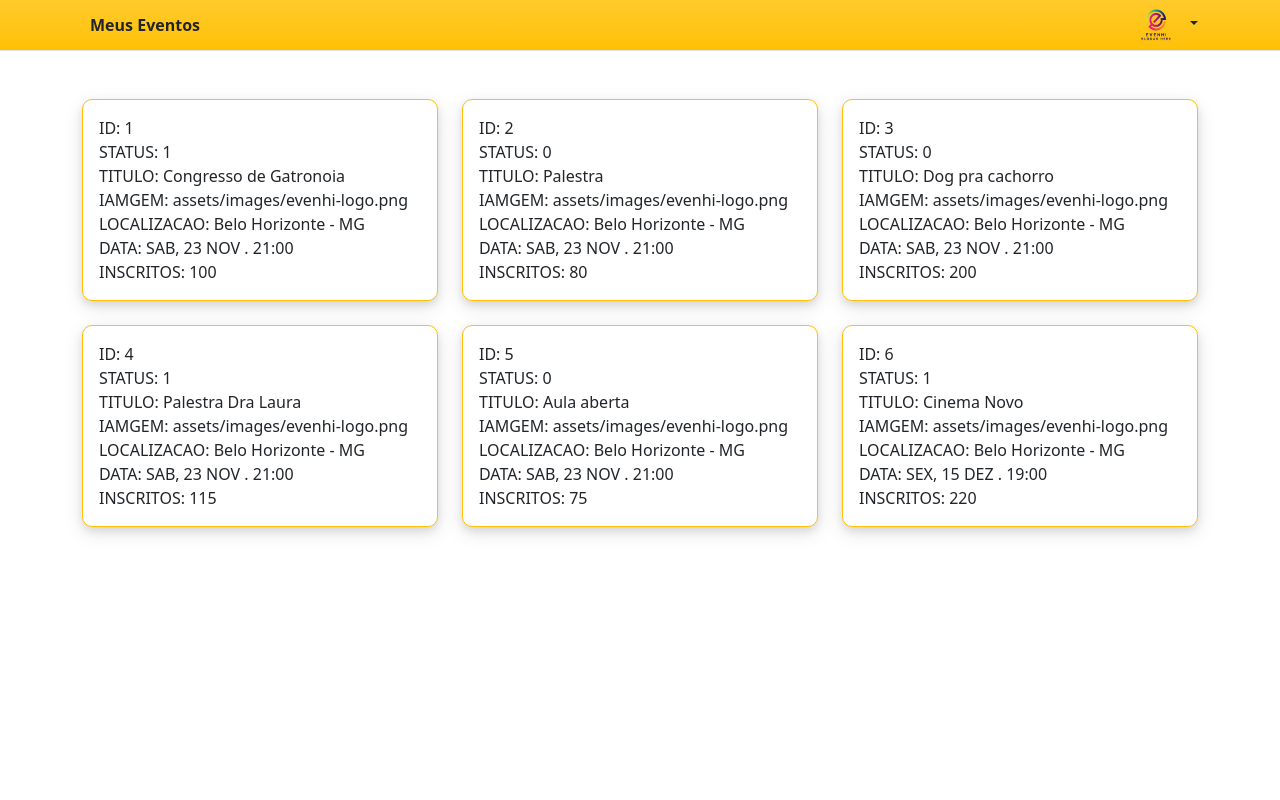
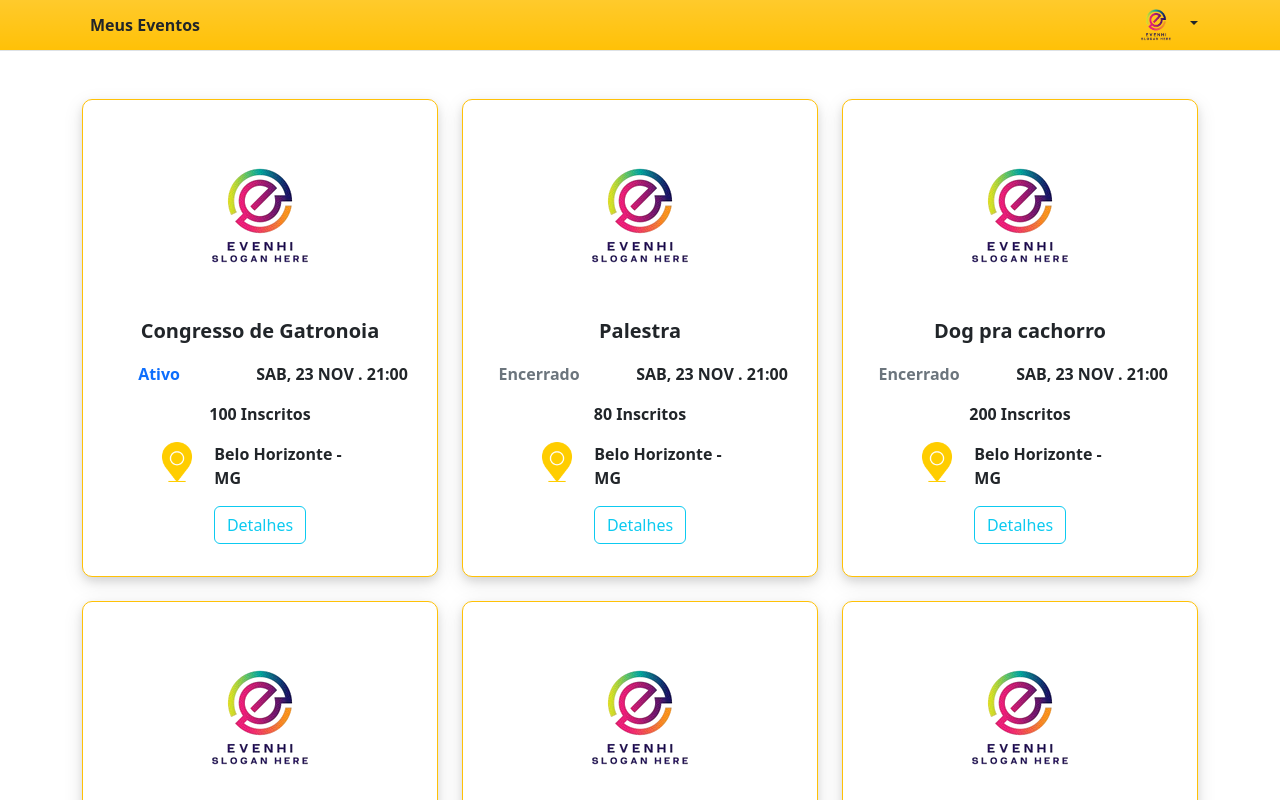
Before and after one commit to leno1moraes/evenhi-frontend, an Angular app in the folder evenhi/: page /myevents/list/1 in a window 1280 px wide. Shown: the top 800 px of the page. Built offline with nearby package versions, Linux system fonts and the light colour scheme.

Commit message:
dashboard myevents refactor

```diff
--- a/evenhi/src/app/user-my-events/my-events-list/my-events-list.component.css
+++ b/evenhi/src/app/user-my-events/my-events-list/my-events-list.component.css
@@ -12,3 +12,16 @@
     transform: scale(1.05);
     box-shadow: 0 8px 16px rgba(0, 0, 0, 0.2), 0 12px 30px rgba(0, 0, 0, 0.2);
   }
+
+  .image-container {
+    display: flex;
+    justify-content: center; /* Centraliza horizontalmente */
+    align-items: center; /* Centraliza verticalmente */
+    height: 100%; /* Garante que ocupe o espaço necessário */
+    min-height: 200px; /* Ajuste conforme necessário */
+  }
+
+  .event-image {
+    max-width: 100%; /* Garante que a imagem não ultrapasse o contêiner */
+    height: auto; /* Mantém a proporção da imagem */
+  }
--- a/evenhi/src/app/user-my-events/my-events-list/my-events-list.component.html
+++ b/evenhi/src/app/user-my-events/my-events-list/my-events-list.component.html
@@ -2,13 +2,48 @@
     <div class="row">
         <div *ngFor="let myevent of events" class="col-md-4 col-sm-6 mb-4">
             <div class="event-card p-3">
-                <div class="">ID: {{ myevent.id }}</div>
-                <div class="">STATUS: {{ myevent.status }}</div>
-                <div class="">TITULO: {{ myevent.title }}</div>
-                <div class="">IAMGEM: {{ myevent.urlImage }}</div>
-                <div class="">LOCALIZACAO: {{ myevent.location }}</div>
-                <div class="">DATA: {{ myevent.date }}</div>
-                <div class="">INSCRITOS: {{ myevent.customers }}</div>
+                <div class="image-container">
+                    <img src="assets/images/evenhi-logo.png" alt="Imagem do Evento"/>
+                </div>
+
+                <div class="fs-5 fw-bold text-center">
+                    {{ myevent.title }}
+                </div>
+
+                <div class="fw-bold text-center mt-3 mb-3">
+                    <div class="row">
+                        <div class="col-md-5">
+                            <span *ngIf="myevent.status === 0" class="text-secondary fw-bold">Encerrado</span>
+                            <span *ngIf="myevent.status === 1" class="text-primary fw-bold">Ativo</span>
+                        </div>
+                        <div class="col-md-7">
+                            <span class="">{{ myevent.date }}</span>
+                        </div>
+                    </div>
+                </div>
+
+                <div class="text-center mb-3 fw-bold">
+                    <span>{{ myevent.customers }} Inscritos </span>
+                </div>
+
+                <div class="mb-3">
+                    <div class="row">
+                        <div class="col"></div>
+                        <div class="col-2">
+                            <img src="assets/images/localization.png" height="40vh" width="40vw" alt="Ícone de localização"/>
+                        </div>
+                        <div class="col-6">
+                            <span class="fw-bold fw-ligh">{{ myevent.location }}</span>
+                        </div>
+                        <div class="col"></div>
+                    </div>
+                </div>
+
+                <div class="text-center mb-3">
+                    <a href="/myevents/detail/{{ myevent.id }}" class="button">
+                        <button type="button" class="btn btn-outline-info">Detalhes</button>
+                    </a>
+                </div>
             </div>
         </div>
     </div>
```
Also changed, not shown: evenhi/src/assets/images/localization.png (added).
